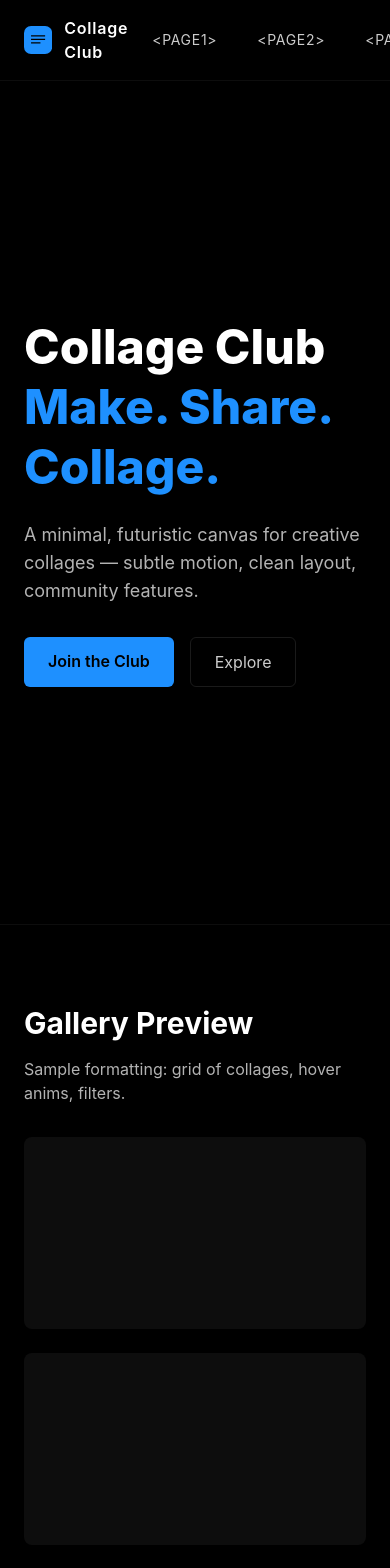
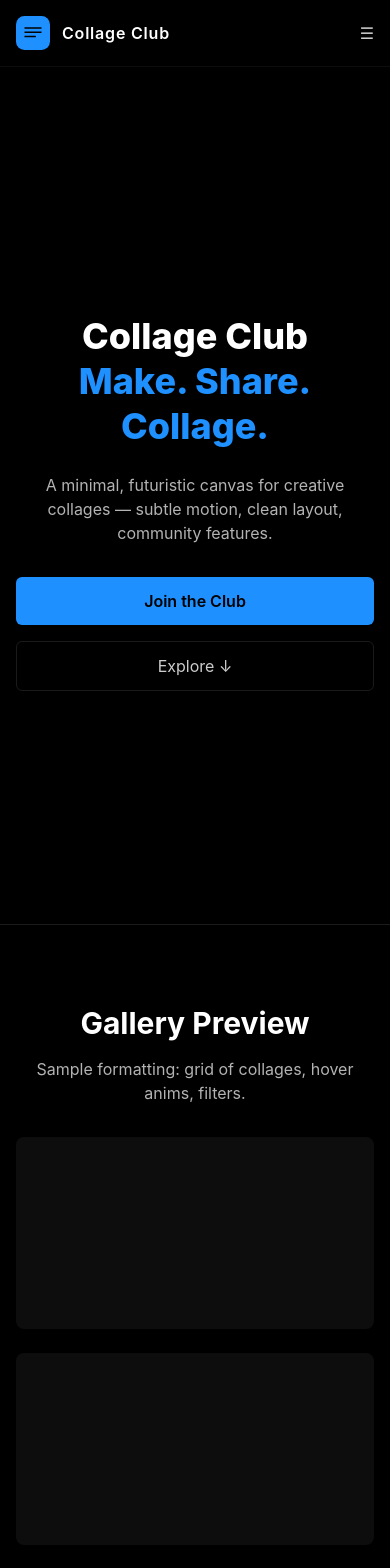
Before and after one commit to nikshaybalki/EESA-Web-Application-, a React (Vite) app: page / in a window 390 px wide. Shown: the top 1568 px of the page. Built offline with nearby package versions, Linux system fonts and the light colour scheme.

Commit message:
complete the folder structure ...

```diff
--- a/src/components/Header.jsx
+++ b/src/components/Header.jsx
@@ -1,42 +1,72 @@
-import React from 'react'
+import React, { useState } from 'react'
 import { Link, NavLink } from 'react-router-dom'
-import { motion } from 'framer-motion'
+import { motion, AnimatePresence } from 'framer-motion'
 
 const NavItem = ({ to, children }) => (
   <NavLink
     to={to}
     className={({ isActive }) =>
-      `px-3 py-2 rounded-md text-sm uppercase tracking-wider transition-colors ${
+      `block px-3 py-2 rounded-md text-sm uppercase tracking-wider transition-colors ${
         isActive ? 'text-accent' : 'text-white/80 hover:text-white'
       }`
     }
   >
-    <motion.span whileHover={{ y: -3 }} whileTap={{ scale: 0.98 }}>
+    <motion.span whileHover={{ y: -2 }} whileTap={{ scale: 0.95 }}>
       {children}
     </motion.span>
   </NavLink>
 )
 
 export default function Header() {
+  const [menuOpen, setMenuOpen] = useState(false)
+
   return (
     <header className="fixed top-0 left-0 right-0 z-50 bg-black/60 backdrop-blur-sm border-b border-white/5">
-      <div className="max-w-6xl mx-auto px-6 py-4 flex items-center justify-between">
+      <div className="max-w-6xl mx-auto px-4 sm:px-6 py-4 flex items-center justify-between">
+
+        {/* Logo */}
         <Link to="/" className="flex items-center gap-3">
-          {/* Inline simple SVG logo */}
-          <svg width="40" height="40" viewBox="0 0 24 24" fill="none" aria-hidden>
+          <svg width="34" height="34" viewBox="0 0 24 24" fill="none">
             <rect width="24" height="24" rx="6" fill="#1E90FF" />
-            <path d="M6 8h12v1H6zM6 11h12v1H6zM6 14h8v1H6z" fill="#000"/>
+            <path d="M6 8h12v1H6zM6 11h12v1H6zM6 14h8v1H6z" fill="#000" />
           </svg>
           <span className="font-semibold tracking-wider">Collage Club</span>
         </Link>
 
-        <nav className="flex items-center gap-4">
+        {/* Desktop Nav */}
+        <nav className="hidden md:flex items-center gap-4">
           <NavItem to="/page1">&lt;page1&gt;</NavItem>
           <NavItem to="/page2">&lt;page2&gt;</NavItem>
           <NavItem to="/page3">&lt;page3&gt;</NavItem>
           <NavItem to="/page4">&lt;page4&gt;</NavItem>
         </nav>
+
+        {/* Mobile Hamburger */}
+        <button
+          className="md:hidden text-white/80 hover:text-white"
+          onClick={() => setMenuOpen(!menuOpen)}
+        >
+          ☰
+        </button>
       </div>
+
+      {/* Mobile Menu */}
+      <AnimatePresence>
+        {menuOpen && (
+          <motion.nav
+            initial={{ y: -50, opacity: 0 }}
+            animate={{ y: 0, opacity: 1 }}
+            exit={{ y: -50, opacity: 0 }}
+            transition={{ duration: 0.3 }}
+            className="md:hidden bg-black/95 border-t border-white/10 px-6 py-4 space-y-2"
+          >
+            <NavItem to="/page1">&lt;page1&gt;</NavItem>
+            <NavItem to="/page2">&lt;page2&gt;</NavItem>
+            <NavItem to="/page3">&lt;page3&gt;</NavItem>
+            <NavItem to="/page4">&lt;page4&gt;</NavItem>
+          </motion.nav>
+        )}
+      </AnimatePresence>
     </header>
   )
 }
--- a/src/pages/Home.jsx
+++ b/src/pages/Home.jsx
@@ -7,12 +7,12 @@ export default function Home() {
     <div>
       {/* HERO */}
       <section id="hero" className="min-h-screen flex items-center">
-        <div className="max-w-5xl mx-auto px-6 py-32">
+        <div className="max-w-5xl mx-auto px-4 sm:px-6 py-24 text-center md:text-left">
           <motion.h1
             initial={{ opacity: 0, y: 10 }}
             animate={{ opacity: 1, y: 0 }}
             transition={{ duration: 0.6 }}
-            className="text-5xl md:text-6xl font-extrabold leading-tight"
+            className="text-4xl sm:text-5xl md:text-6xl font-extrabold leading-tight"
           >
             Collage Club
             <br />
@@ -23,29 +23,39 @@ export default function Home() {
             initial={{ opacity: 0 }}
             animate={{ opacity: 1 }}
             transition={{ delay: 0.25 }}
-            className="mt-6 text-lg text-white/70 max-w-2xl"
+            className="mt-6 text-base sm:text-lg text-white/70 max-w-2xl mx-auto md:mx-0"
           >
             A minimal, futuristic canvas for creative collages — subtle motion, clean layout, community features.
           </motion.p>
 
-          <motion.div className="mt-8 flex gap-4" initial={{ opacity: 0 }} animate={{ opacity: 1 }} transition={{ delay: 0.4 }}>
+          <motion.div
+            className="mt-8 flex flex-col sm:flex-row gap-4 justify-center md:justify-start"
+            initial={{ opacity: 0 }}
+            animate={{ opacity: 1 }}
+            transition={{ delay: 0.4 }}
+          >
             <Link to="/page1" className="px-6 py-3 rounded-md bg-accent text-black font-semibold">
               Join the Club
             </Link>
             <a href="#section2" className="px-6 py-3 rounded-md border border-white/10 text-white/80">
-              Explore
+              Explore ↓
             </a>
           </motion.div>
         </div>
       </section>
 
       {/* SECTION 2 */}
-      <section id="section2" className="min-h-screen flex items-center border-t border-white/5">
-        <div className="max-w-6xl mx-auto px-6 py-20">
+      <section
+        id="section2"
+        className="min-h-screen flex items-center border-t border-white/10 scroll-mt-20"
+      >
+        <div className="max-w-6xl mx-auto px-4 sm:px-6 py-20 text-center md:text-left">
           <h2 className="text-3xl font-bold">Gallery Preview</h2>
-          <p className="mt-4 text-white/70 max-w-2xl">Sample formatting: grid of collages, hover anims, filters.</p>
+          <p className="mt-4 text-white/70 max-w-2xl">
+            Sample formatting: grid of collages, hover anims, filters.
+          </p>
 
-          <div className="mt-8 grid grid-cols-1 md:grid-cols-3 gap-6">
+          <div className="mt-8 grid grid-cols-1 sm:grid-cols-2 md:grid-cols-3 gap-6">
             <div className="h-48 bg-white/5 rounded-lg" />
             <div className="h-48 bg-white/5 rounded-lg" />
             <div className="h-48 bg-white/5 rounded-lg" />
@@ -54,27 +64,35 @@ export default function Home() {
       </section>
 
       {/* SECTION 3 */}
-      <section id="section3" className="min-h-screen flex items-center border-t border-white/5">
-        <div className="max-w-6xl mx-auto px-6 py-20">
+      <section
+        id="section3"
+        className="min-h-screen flex items-center border-t border-white/10 scroll-mt-20"
+      >
+        <div className="max-w-6xl mx-auto px-4 sm:px-6 py-20 text-center md:text-left">
           <h2 className="text-3xl font-bold">How it works</h2>
-          <p className="mt-4 text-white/70 max-w-2xl">Steps to create a collage, share, and join challenges.</p>
+          <p className="mt-4 text-white/70 max-w-2xl">
+            Steps to create a collage, share, and join challenges.
+          </p>
           <div className="mt-8 grid grid-cols-1 md:grid-cols-3 gap-6">
-            <div className="p-6 bg-white/3 rounded-lg">1. Upload</div>
-            <div className="p-6 bg-white/3 rounded-lg">2. Arrange</div>
-            <div className="p-6 bg-white/3 rounded-lg">3. Share</div>
+            <div className="p-6 bg-white/5 rounded-lg">1. Upload</div>
+            <div className="p-6 bg-white/5 rounded-lg">2. Arrange</div>
+            <div className="p-6 bg-white/5 rounded-lg">3. Share</div>
           </div>
         </div>
       </section>
 
       {/* SECTION 4 */}
-      <section id="section4" className="min-h-screen flex items-center border-t border-white/5">
-        <div className="max-w-6xl mx-auto px-6 py-20">
+      <section
+        id="section4"
+        className="min-h-screen flex items-center border-t border-white/10 scroll-mt-20"
+      >
+        <div className="max-w-6xl mx-auto px-4 sm:px-6 py-20 text-center md:text-left">
           <h2 className="text-3xl font-bold">Community</h2>
-          <p className="mt-4 text-white/70">Follow creators, like collages, join weekly prompts.</p>
+          <p className="mt-4 text-white/70">
+            Follow creators, like collages, join weekly prompts.
+          </p>
         </div>
       </section>
-
-      {/* footer is global, will appear after these sections */}
     </div>
   )
 }
--- a/src/pages/Page1.jsx
+++ b/src/pages/Page1.jsx
@@ -6,7 +6,9 @@ export default function Page1() {
     <div className="min-h-screen flex items-center justify-center py-24">
       <div className="max-w-4xl text-center px-6">
         <h1 className="text-4xl font-bold">Page 1</h1>
-        <p className="mt-4 text-white/70">This is the placeholder for Page1. We'll design details after you approve the home layout.</p>
+        <p className="mt-4 text-white/70">
+          This is the placeholder for Page 1. We'll design details after you approve the home layout.
+        </p>
         <div className="mt-6">
           <Link to="/" className="text-accent underline">Back to Home</Link>
         </div>
--- a/src/pages/Page2.jsx
+++ b/src/pages/Page2.jsx
@@ -6,7 +6,9 @@ export default function Page2() {
     <div className="min-h-screen flex items-center justify-center py-24">
       <div className="max-w-4xl text-center px-6">
         <h1 className="text-4xl font-bold">Page 2</h1>
-        <p className="mt-4 text-white/70">This is the placeholder for Page2. We'll design details after you approve the home layout.</p>
+        <p className="mt-4 text-white/70">
+          This is the placeholder for Page 2. We'll design details after you approve the home layout.
+        </p>
         <div className="mt-6">
           <Link to="/" className="text-accent underline">Back to Home</Link>
         </div>
--- a/src/pages/Page3.jsx
+++ b/src/pages/Page3.jsx
@@ -1,12 +1,14 @@
 import React from 'react'
 import { Link } from 'react-router-dom'
 
-export default function page3() {
+export default function Page3() {
   return (
     <div className="min-h-screen flex items-center justify-center py-24">
       <div className="max-w-4xl text-center px-6">
         <h1 className="text-4xl font-bold">Page 3</h1>
-        <p className="mt-4 text-white/70">This is the placeholder for Page3. We'll design details after you approve the home layout.</p>
+        <p className="mt-4 text-white/70">
+          This is the placeholder for Page 3. We'll design details after you approve the home layout.
+        </p>
         <div className="mt-6">
           <Link to="/" className="text-accent underline">Back to Home</Link>
         </div>
--- a/src/pages/Page4.jsx
+++ b/src/pages/Page4.jsx
@@ -6,7 +6,9 @@ export default function Page4() {
     <div className="min-h-screen flex items-center justify-center py-24">
       <div className="max-w-4xl text-center px-6">
         <h1 className="text-4xl font-bold">Page 4</h1>
-        <p className="mt-4 text-white/70">This is the placeholder for Page4. We'll design details after you approve the home layout.</p>
+        <p className="mt-4 text-white/70">
+          This is the placeholder for Page 4. We'll design details after you approve the home layout.
+        </p>
         <div className="mt-6">
           <Link to="/" className="text-accent underline">Back to Home</Link>
         </div>
```
